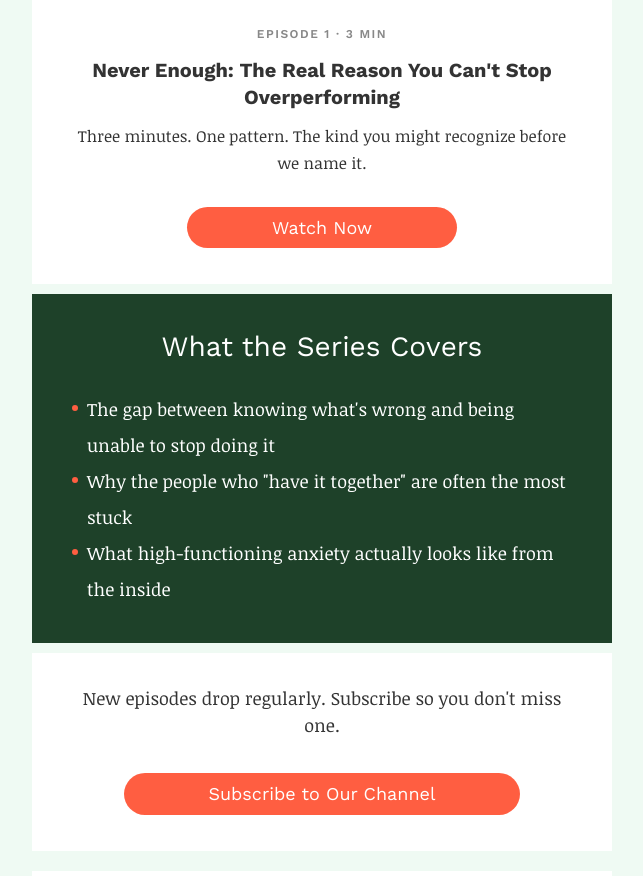
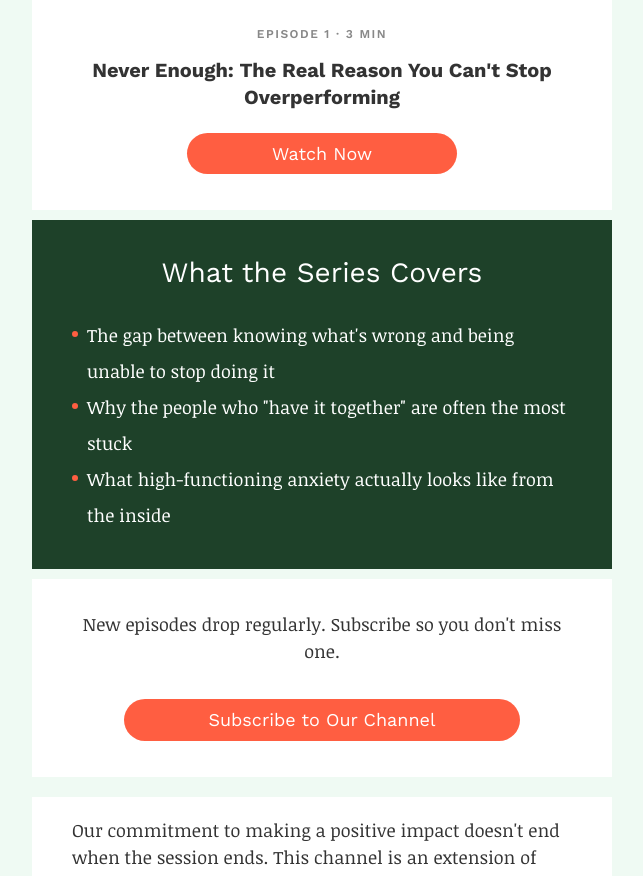
Before and after one commit to davinci282828/mmhc-newsletter-youtube-mockup, a plain HTML site: page index.html in a window 1280 px wide. Shown: the part 1016-1892 px from the top of the page, without its empty margins (318-961 px from the left). Drawn offline with nearby package versions, Linux system fonts and the light colour scheme.

Commit message:
Remove redundant subtitle under video

```diff
--- a/index.html
+++ b/index.html
@@ -229,7 +229,6 @@
     <div class="video-body">
       <div class="video-duration">Episode 1 · 3 min</div>
       <h2>Never Enough: The Real Reason You Can't Stop Overperforming</h2>
-      <p>Three minutes. One pattern. The kind you might recognize before we name it.</p>
       <div class="cta-wrap">
         <a href="https://www.youtube.com/watch?v=jEa3cw9LM5U" class="cta-button" target="_blank" rel="noopener">Watch Now</a>
       </div>
```
